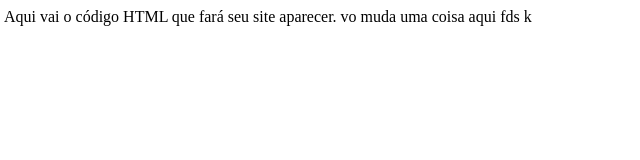
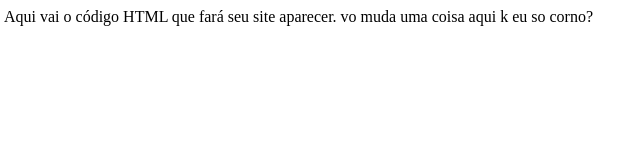
Before and after one commit to WRFreitas28/teste1, a plain HTML site: page index.html in a window 1280 px wide. Shown: the full height of the page, 4-644 px from the left. Drawn offline with Linux system fonts and the light colour scheme.

Commit message:
wendel corno

```diff
--- a/index.html
+++ b/index.html
@@ -6,6 +6,6 @@
   </head>
   <body>
     Aqui vai o código HTML que fará seu site aparecer.
-    vo muda uma coisa aqui fds k
+    vo muda uma coisa aqui  k eu so corno?
   </body>
 </html>
```
